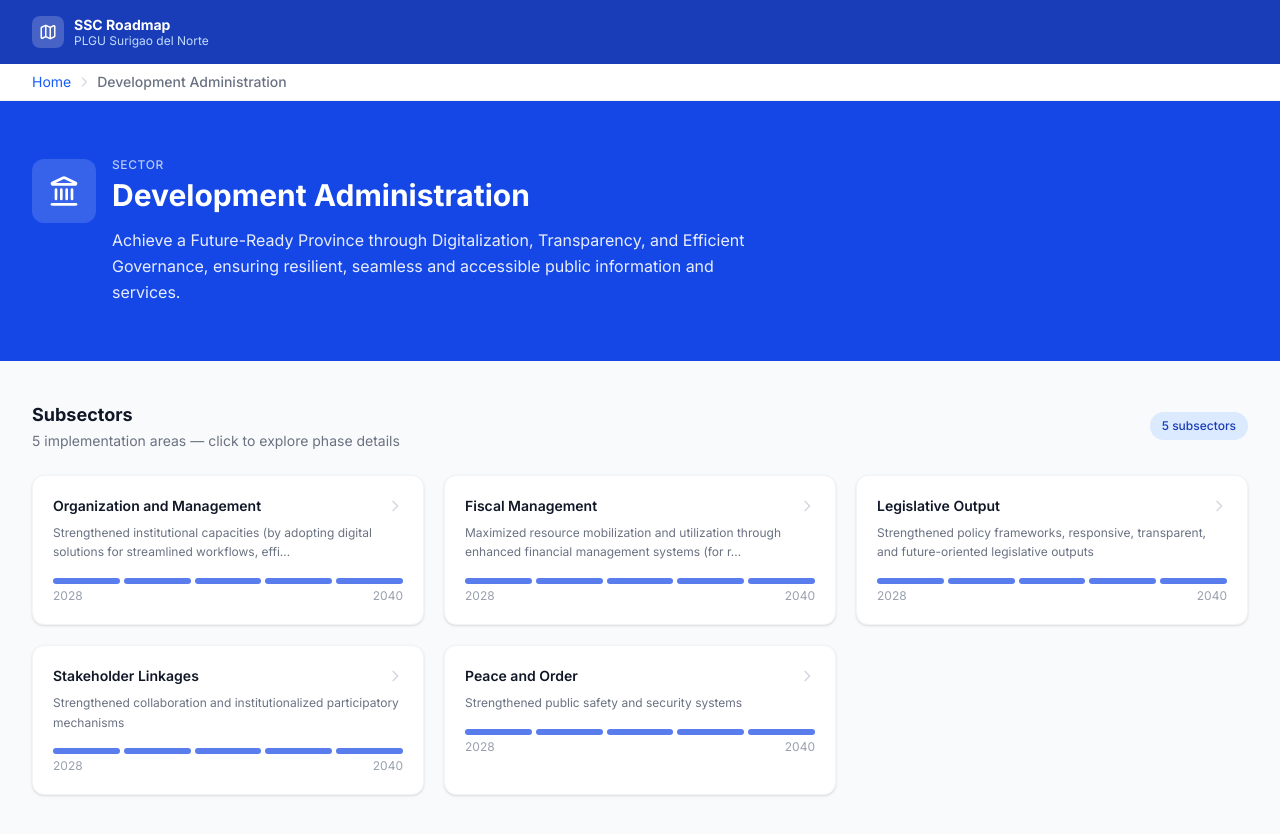
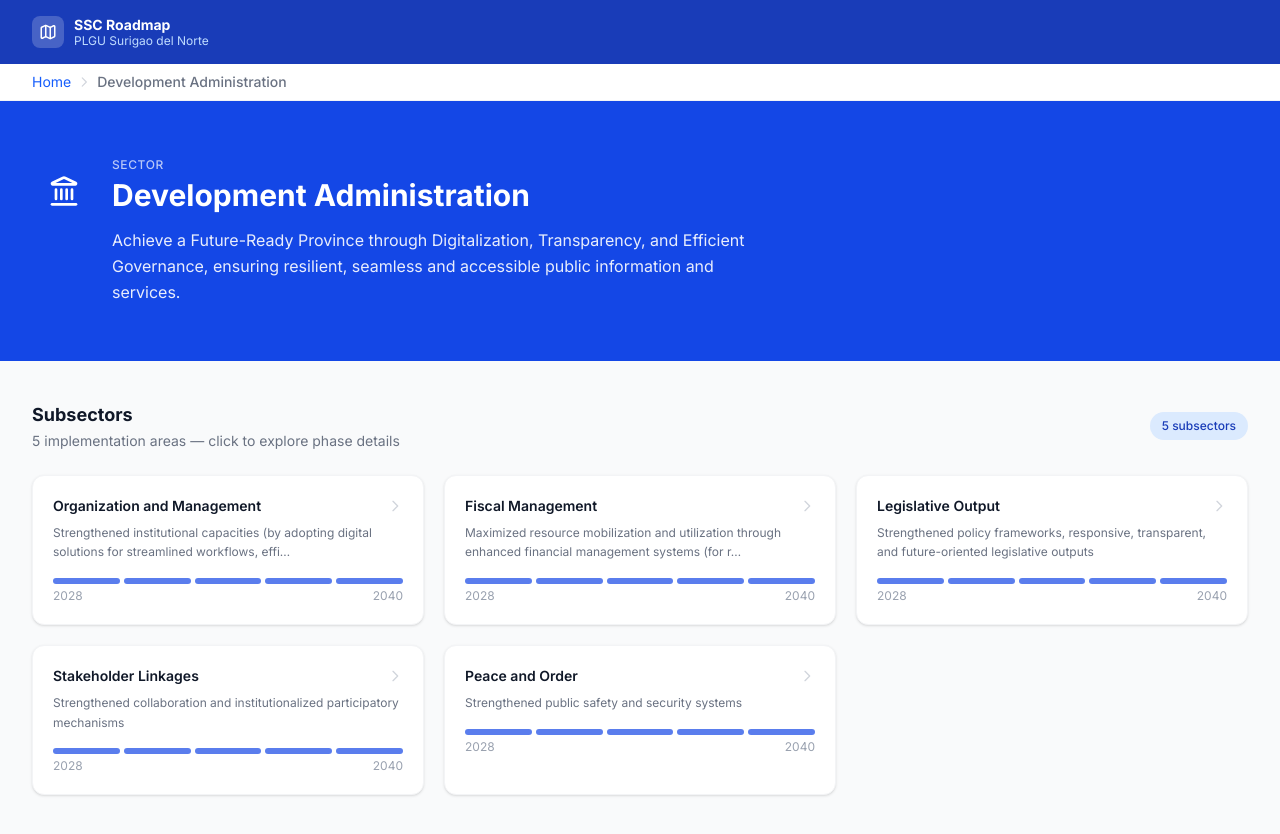
Before and after one commit to rabucejojr/ssc-roadmap, a Vue app: page /sector/development-administration in a window 1280 px wide. Built offline with nearby package versions, Linux system fonts and the light colour scheme.

Commit message:
[ui] remove bg color for icons

```diff
--- a/src/views/SectorView.vue
+++ b/src/views/SectorView.vue
@@ -49,7 +49,7 @@ const SECTOR_ICONS: Record<string, Component> = {
       <section :class="['text-white', colors?.bg ?? 'bg-blue-700']">
         <div class="max-w-7xl mx-auto px-4 sm:px-6 lg:px-8 py-10 sm:py-14">
           <div class="flex items-start gap-4">
-            <div class="w-14 h-14 sm:w-16 sm:h-16 bg-white/15 rounded-xl flex items-center justify-center shrink-0 mt-0.5">
+            <div class="w-14 h-14 sm:w-16 sm:h-16 flex items-center justify-center shrink-0 mt-0.5">
               <component :is="SECTOR_ICONS[sector.slug] ?? Layers" :size="32" class="text-white" />
             </div>
             <div class="min-w-0">
```
